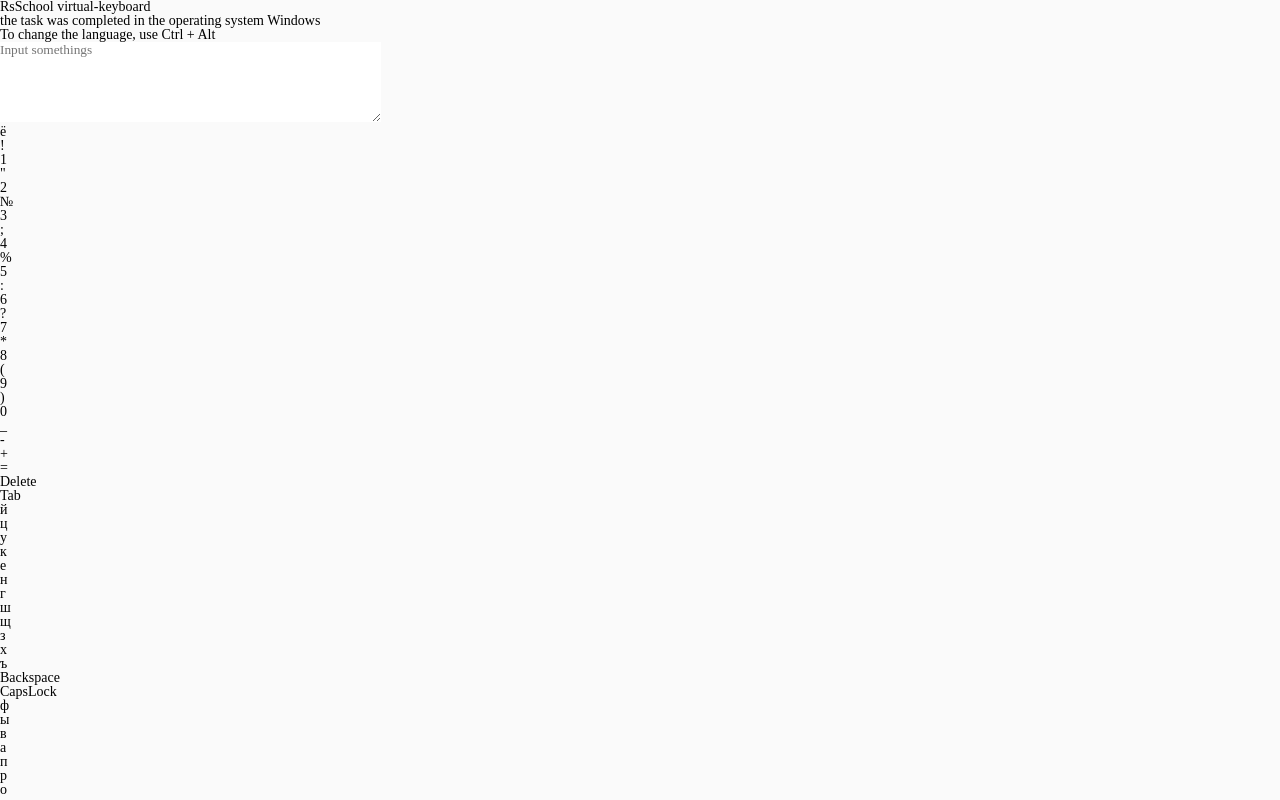
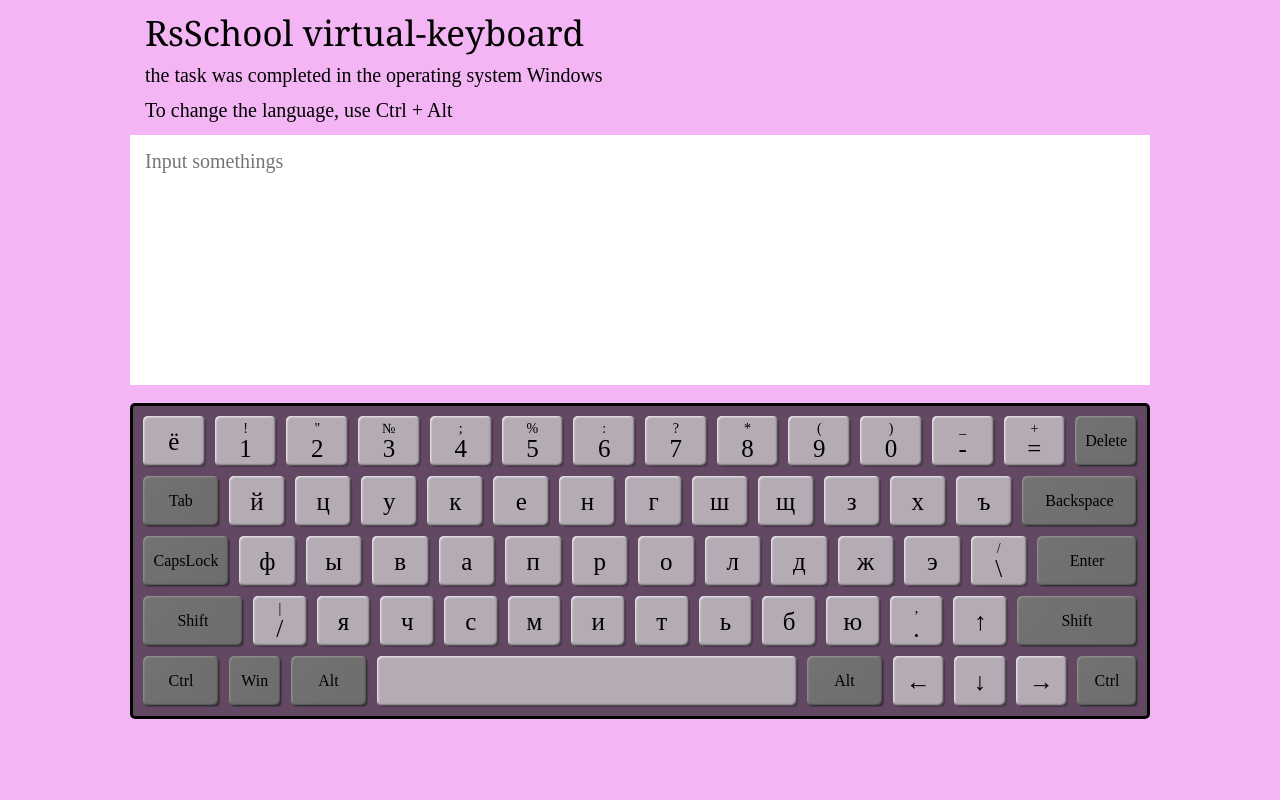
Before and after one commit to grinch-ira/virtual-keyboard, a website with bundled scripts: page index.html in a window 1280 px wide. Shown: the top 800 px of the page. Built offline with nearby package versions, Linux system fonts and the light colour scheme.

Commit message:
feat: add keyboard styles

```diff
--- a/css/style.css
+++ b/css/style.css
@@ -97,3 +97,141 @@
   }
 
   /*Конец обнуления*/
+
+
+  body{
+    background-color: #f3b5f3;
+
+  }
+  main{
+    max-width: 1020px;
+    margin: auto;
+    overflow: hidden;
+  }
+  .keyboard{
+    display: grid;
+    grid-row-gap:10px;
+    padding: 10px;
+    border: 1px solid;
+    position: relative;
+    overflow: hidden;
+    background-color: #634863;
+    border-radius: 5px;
+    border: 3px solid black;
+  }
+
+  .keyboard__row{
+    display: grid;
+    grid-gap: 10px;
+    grid-row-gap: 10px;
+    height: 50px;
+  }
+
+  .keyboard__key{
+    display: flex;
+    cursor: pointer;
+    border-radius: 5px;
+    flex-direction: column;
+    justify-content: center;
+    align-items: center;
+    background-color:#b4abb4;
+    box-shadow: inset rgba(0,0,0,.75) -1px -1px 2px, inset rgba(255,255,255,.9) 1px 1px 2px, rgba(0,0,0,.8) 1px 1px 2px -1px;
+    transition: all 0.2s ease;
+  }
+
+  [data-fn="false"].active {
+    box-shadow: inset 0px 1px 2px 1px rgba(0,0,0,.9), inset 0 0 20px 2em rgba(255,255,255,.2);
+  }
+
+  [data-fn="true"].active {
+    box-shadow: inset 0px 1px 2px 1px rgba(0,0,0,.9), inset 0 0 20px 2em rgba(255,255,255, 0);
+  }
+
+  [data-fn="false"].active .letter,
+  [data-fn="true"].active .letter {
+    transform: translateY(1px)  ;
+    -webkit-transform: translateY(1px)  ;
+    -moz-transform: translateY(1px)  ;
+    -ms-transform: translateY(1px)  ;
+    -o-transform: translateY(1px)  ;
+    color: #244618;
+  }
+
+  [data-fn="true"] {
+    background: rgb(78, 78, 78) radial-gradient(circle at 0 0, rgba(136, 134, 134, 0.65), rgba(167, 167, 167, 0.35));
+    box-shadow: inset rgba(0,0,0,.75) -1px -1px 2px, inset rgba(161, 160, 160, 0.9) 1px 1px 2px, rgba(0,0,0,.8) 1px 1px 2px -1px;
+  }
+
+  [data-fn="true"] > .letter {
+    font-size: 16px;
+  }
+
+  [data-code="CapsLock"] {
+    width: 86px;
+  }
+
+  [data-code="ShiftLeft"] {
+    width: 100px;
+  }
+
+  [data-code="ShiftRight"] {
+    width: 120px;
+  }
+
+  [data-code="Enter"] {
+    width: 100px;
+  }
+
+  [data-code="Tab"] {
+    width: 76px;
+  }
+
+  [data-code="ControlLeft"] {
+    width: 76px;
+  }
+
+  [data-code="ControlRight"] {
+    width: 60px;
+  }
+
+  [data-code="Backspace"] {
+    width: 115px;
+  }
+
+  [data-code="Space"] {
+    width: 420px;
+  }
+
+  [data-code="AltLeft"],
+  [data-code="AltRight"] {
+    width: 76px;
+  }
+.active{
+  background-color: #f3b5f3;
+}
+ .subtitle, .hint{
+  font-size: 20px;
+  margin: 0 0 15px 15px;
+}
+
+.letter{
+  font-size: 25px;
+  width: 100%;
+  text-align: center;
+  transition: all 0.2s ease;
+  transform-origin: center;
+}
+.title{
+  font-size: 35px;
+  font-family: Georgia, 'Times New Roman', Times, serif;
+  margin: 15px;
+}
+
+textarea.output{
+  resize: none;
+  width: 100%;
+  height: 250px;
+  margin-bottom: 15px;
+  padding: 15px;
+  font-size: 20px;
+}
```
